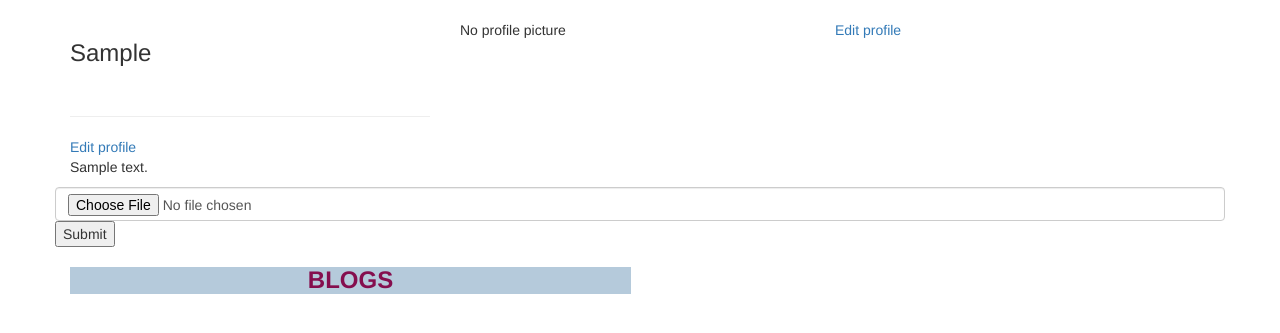
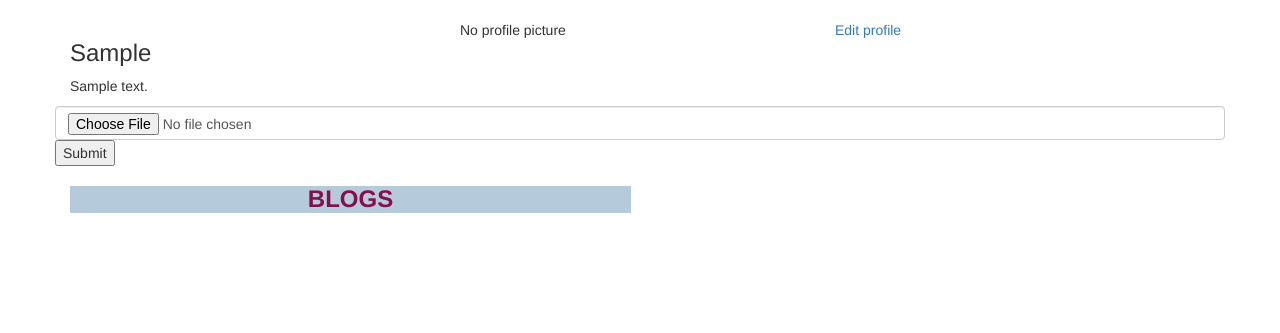
Before and after one commit to 0724654276/Myblog, a Flask app: a page that uses app/templates/profile/profile.html in a window 1280 px wide. Shown: the part 102-435 px from the top of the page. Run offline with Flask 2, Linux system fonts and the light colour scheme; a user stored in the database is signed in; tables that the repository leaves empty hold one stand-in row (values such as "Sample post"); data that the repository does not hold is empty; some libraries are stand-ins or nearby versions.

Commit message:
commit to heroku

```diff
--- a/app/email.py
+++ b/app/email.py
@@ -3,7 +3,7 @@ from flask import render_template
 from . import mail
 
 def mail_message(subject,template,to,**kwargs):
-    sender_email = 'george.macharia@student.moringaschool.com'
+    sender_email='george.macharia@student.moringaschool.com'
 
     email = Message(subject, sender=sender_email, recipients=[to])
     email.body= render_template(template + ".txt",**kwargs)
--- a/app/templates/profile/profile.html
+++ b/app/templates/profile/profile.html
@@ -7,9 +7,6 @@
 <!-- displaying  Username-->
   <div class="col-md-4">
     <h3> {{user.username| capitalize}} </h3>
-    <br>
-    <hr>
-    <a href="{{url_for('main.profile',uname=user.author)}}">Edit profile</a>
 
     <!--Displaying user bio-->
     {% if user.bio %}
@@ -33,7 +30,7 @@
     {% endif %}
 
     {% if user == current_user %}
-    <form  action="{{url_for('main.profile',uname=user.username)}}" method="post" enctype = "multipart/form-data">
+    <form  action="{{url_for('main.update_pic',uname=user.username)}}" method="post" enctype = "multipart/form-data">
 
       <input type="file"  name="photo" class="form-control" required>
       <input type="submit">
--- a/manage.py
+++ b/manage.py
@@ -3,7 +3,7 @@ from flask_script import Manager,Server
 from app.models import User,Blog,Comment
 from  flask_migrate import Migrate, MigrateCommand
 
-app = create_app('development')
+app = create_app('production')
 manager = Manager(app)
 manager.add_command('server',Server)
 
```
Also changed, not shown: 1 other file.
